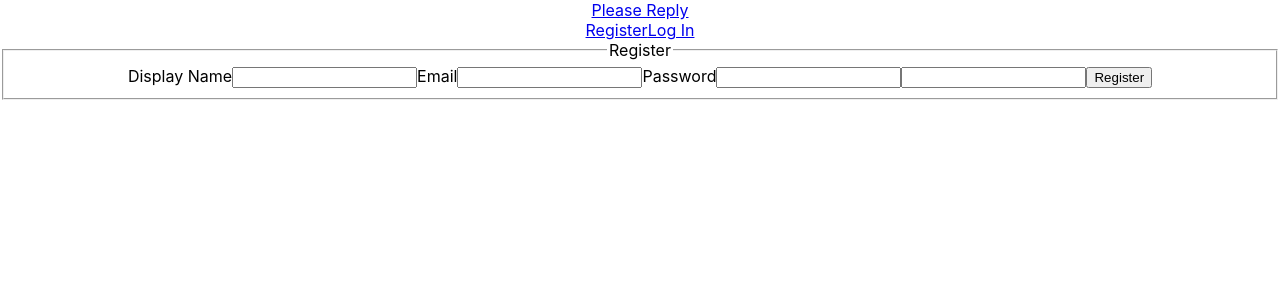
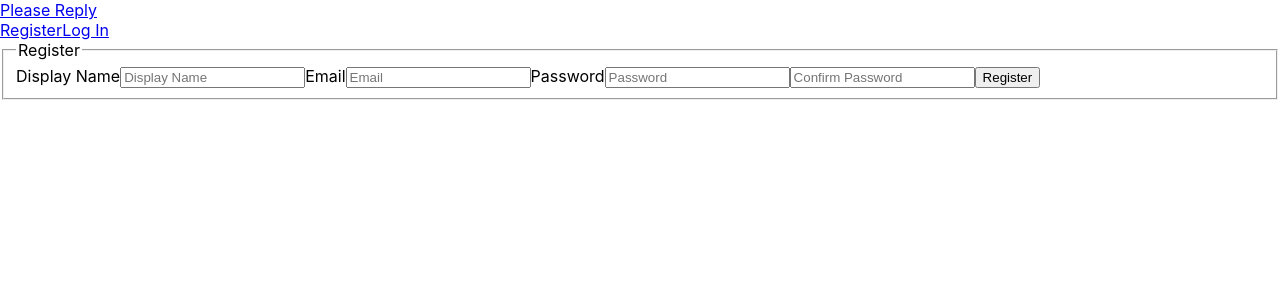
Before and after one commit to alvinwchou/please-reply, a React (Create React App) app: page /register in a window 1280 px wide. Shown: the top 300 px of the page. Built offline with nearby package versions, Linux system fonts and the light colour scheme.

Commit message:
feat: :sparkles: added to the register component
added method to check if both passwords were the same, form error component, and authenitcation

```diff
--- a/src/App.js
+++ b/src/App.js
@@ -1,19 +1,42 @@
-import logo from './logo.svg';
-import './App.css';
 import Navigation from './pages/Navigation';
 import Home from './pages/Home';
 import Register from './pages/Register';
 import LogIn from './pages/LogIn';
 import { Routes, Route } from 'react-router-dom'
+import { onAuthStateChanged, updateProfile } from 'firebase/auth';
+import { auth } from './firebase.js';
+
+import { useState } from 'react';
 
 function App() {
+  const [user, setUser] = useState({
+    user: null,
+    displayName: null,
+    userID: null
+  })
+
+  const registerUser = (userName) => {
+    onAuthStateChanged(auth, currentUser => {
+      // add display to the authentication
+      updateProfile(auth.currentUser, {
+        displayName: userName
+      }).then(() => {
+        setUser({
+          'user': currentUser,
+          'displayName': currentUser.displayName,
+          'userID': currentUser.uid,
+        })
+      })
+    })
+  }
+
   return (
     <div className="App">
       <Navigation />
 
       <Routes>
         <Route path='/' element={<Home />} />
-        <Route path='/register' element={<Register />} />
+        <Route path='/register' element={<Register registerUser={registerUser}/>} />
         <Route path='/login' element={<LogIn />} />
       </Routes>
 
--- /dev/null
+++ b/src/components/FormError.js
@@ -0,0 +1,11 @@
+// FormError.js
+
+function FormError({ errorMessage }) {
+    return (
+        <div className="formError">
+            <p>{errorMessage}</p>
+        </div>
+    )
+}
+
+export default FormError
--- a/src/firebase.js
+++ b/src/firebase.js
@@ -1,5 +1,6 @@
 // Import the functions you need from the SDKs you need
 import { initializeApp } from "firebase/app";
+import { getAuth } from "firebase/auth";
 // TODO: Add SDKs for Firebase products that you want to use
 // https://firebase.google.com/docs/web/setup#available-libraries
 
@@ -16,4 +17,6 @@ const firebaseConfig = {
 // Initialize Firebase
 const firebase = initializeApp(firebaseConfig);
 
+export const auth = getAuth(firebase)
+
 export default firebase;
--- a/src/pages/Register.js
+++ b/src/pages/Register.js
@@ -1,18 +1,104 @@
 // Register.js
 
-function Register() {
+import { useEffect, useState } from "react"
+import FormError from "../components/FormError";
+import { createUserWithEmailAndPassword } from 'firebase/auth';
+import { auth } from "../firebase";
+
+function Register({ registerUser }) {
+    const [registrationForm, setRegistrationForm] = useState({
+        displayName: '',
+        email: '',
+        passOne: '',
+        passTwo: '',
+        errorMessage: null
+    })
+
+    const handleChange = (e) => {
+        const itemName = e.target.name;
+        const itemValue = e.target.value;
+
+        setRegistrationForm({...registrationForm, [itemName]: itemValue});
+    }
+
+    const handleSubmit = (e) => {
+        e.preventDefault();
+        const registrationInfo = {
+            displayName: registrationForm.displayName,
+            email: registrationForm.email,
+            password: registrationForm.passOne,
+        }
+
+        createUserWithEmailAndPassword(
+            auth,
+            registrationInfo.email,
+            registrationInfo.password
+        ).then(() => {
+            // pass the displayName back up to App.js so it can hold data at the top level
+            registerUser(registrationInfo.displayName);
+        }).catch(error => {
+            if (error.message) {
+                setRegistrationForm({ ...registrationForm, 'errorMessage': error.message })
+            } else {
+                setRegistrationForm({ ...registrationForm, 'errorMessage': null })
+            }
+        })
+    }
+
+    // check if both passwords are the same
+    useEffect(() => {
+        if (registrationForm.passOne !== registrationForm.passTwo) {
+            setRegistrationForm({ ...registrationForm, 'errorMessage': 'Passwords do not match' })
+        } else {
+            setRegistrationForm({ ...registrationForm, 'errorMessage': null })
+        }
+    }, [registrationForm.passOne, registrationForm.passTwo])
+
     return (
         <div className="register">
-            <form>
+            <form onSubmit={handleSubmit}>
                 <fieldset>
                     <legend>Register</legend>
-                    <label htmlFor="">Display Name</label>
-                    <input type="text" />
+                    {registrationForm.errorMessage && <FormError errorMessage={registrationForm.errorMessage}/>}
+                    <label htmlFor="displayName">Display Name</label>
+                    <input
+                        type="text"
+                        name="displayName"
+                        id="displayName"
+                        placeholder="Display Name"
+                        required
+                        onChange={handleChange}
+                        value={registrationForm.displayName}
+                    />
                     <label htmlFor="">Email</label>
-                    <input type="email" name="" id="" />
+                    <input
+                        type="email"
+                        name="email"
+                        id="email"
+                        placeholder="Email"
+                        required
+                        onChange={handleChange}
+                        value={registrationForm.email}
+                    />
                     <label htmlFor="">Password</label>
-                    <input type="password" name="" id="" />
-                    <input type="password" name="" id="" />
+                    <input
+                        type="password"
+                        name="passOne"
+                        id="passOne"
+                        placeholder="Password"
+                        required
+                        onChange={handleChange}
+                        value={registrationForm.passOne}
+                    />
+                    <input
+                        type="password"
+                        name="passTwo"
+                        id="passTwo"
+                        placeholder="Confirm Password"
+                        required
+                        onChange={handleChange}
+                        value={registrationForm.passTwo}
+                    />
                     <button>Register</button>
                 </fieldset>
             </form>
```
